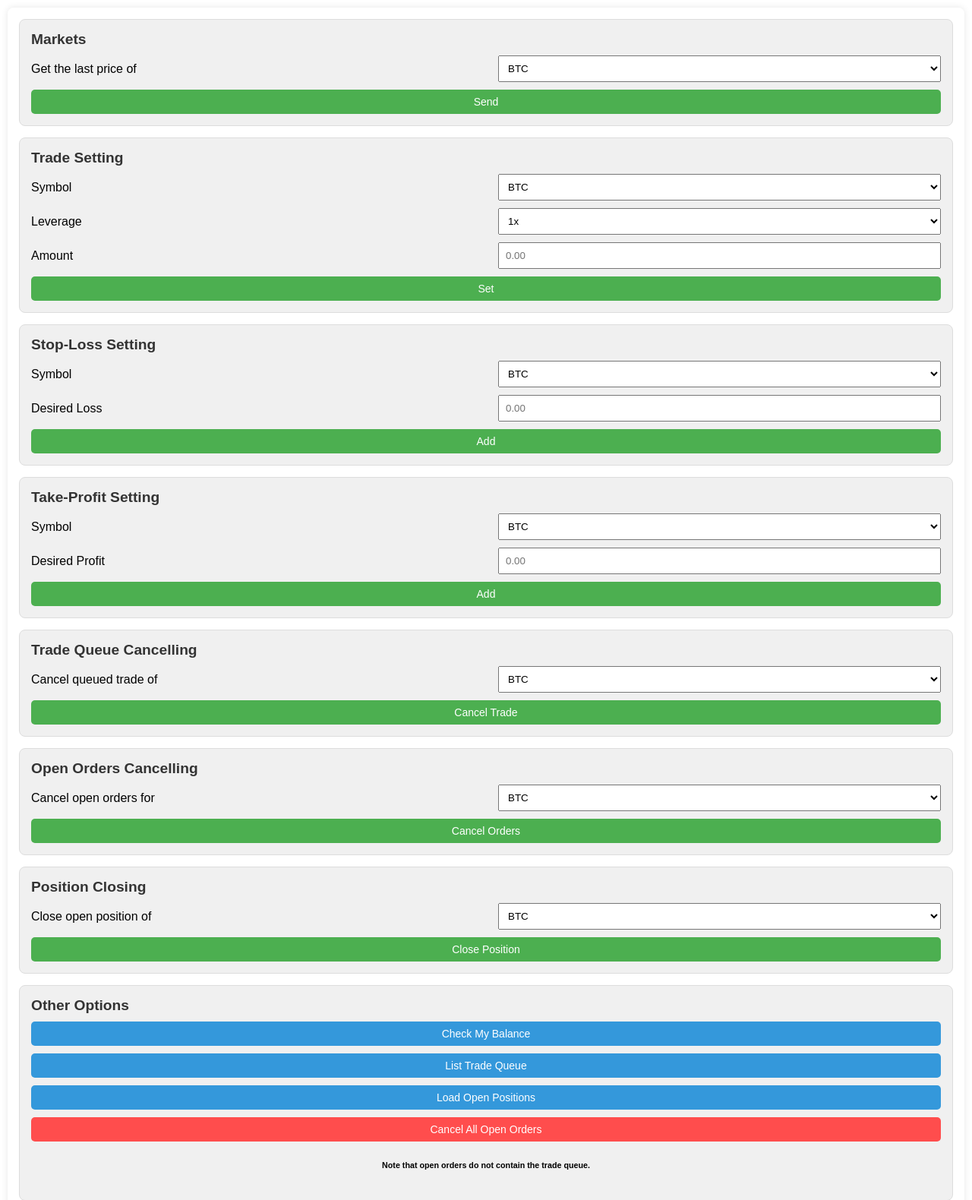
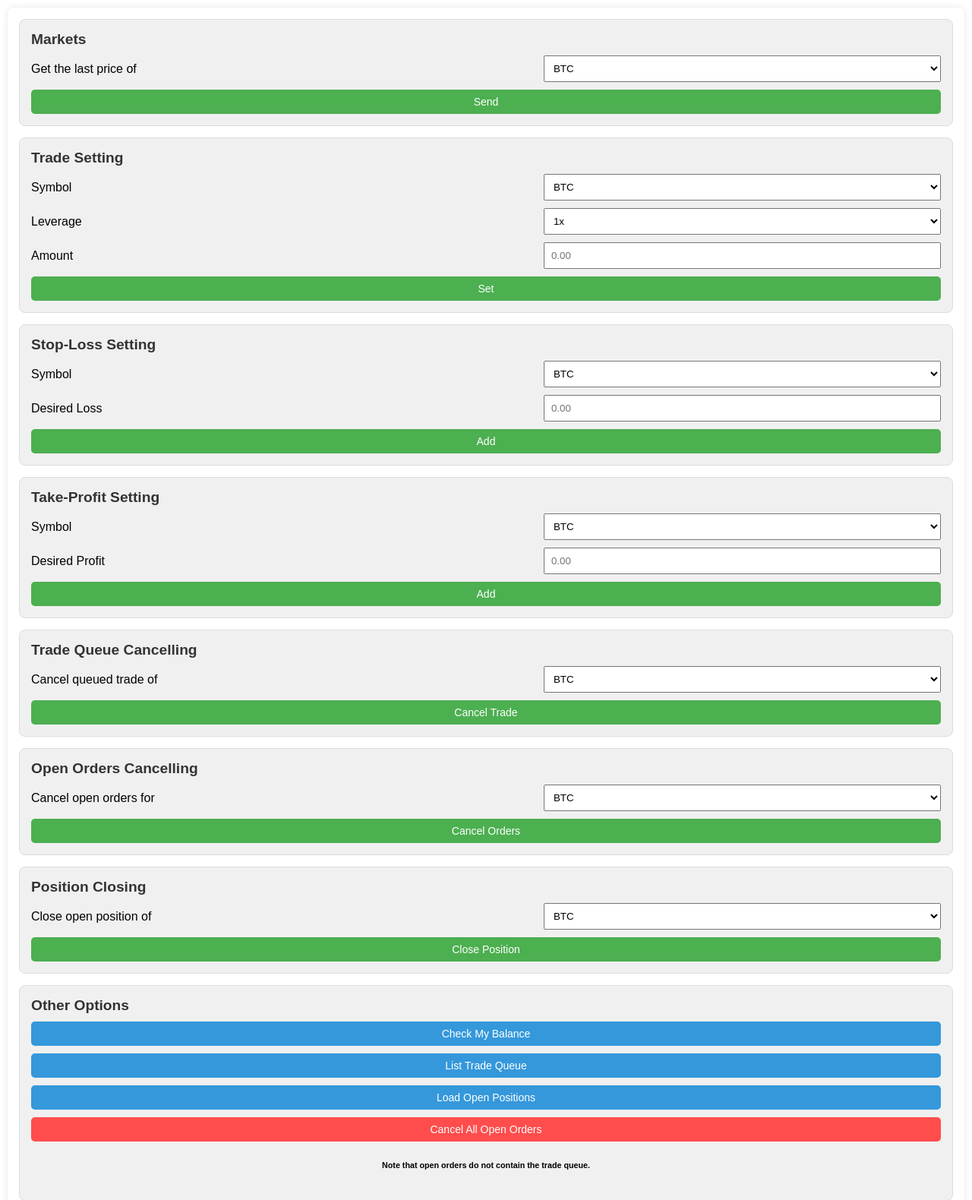
Before and after one commit to aks1374/aks1374.github.io, a PHP site: page / in a window 1280 px wide. Shown: the top 1580 px of the page at 76% size. Run offline with PHP 8.4, Linux system fonts and the light colour scheme; some libraries are stand-ins or nearby versions.

Commit message:
Update styles.css

```diff
--- a/styles.css
+++ b/styles.css
@@ -38,7 +38,7 @@ body {
     text-align: left;
 }
 .input-group select, .input-group input {
-    width: calc(50% - 16px);
+    width: calc(45% - 16px);
     padding: 8px;
     box-sizing: border-box;
 }
```
